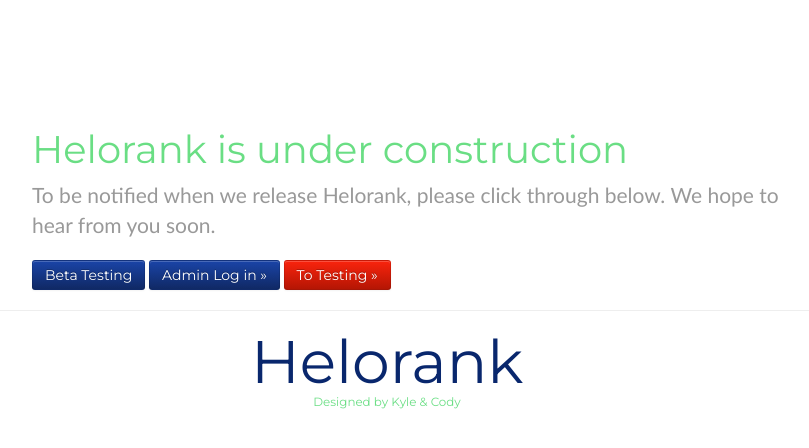
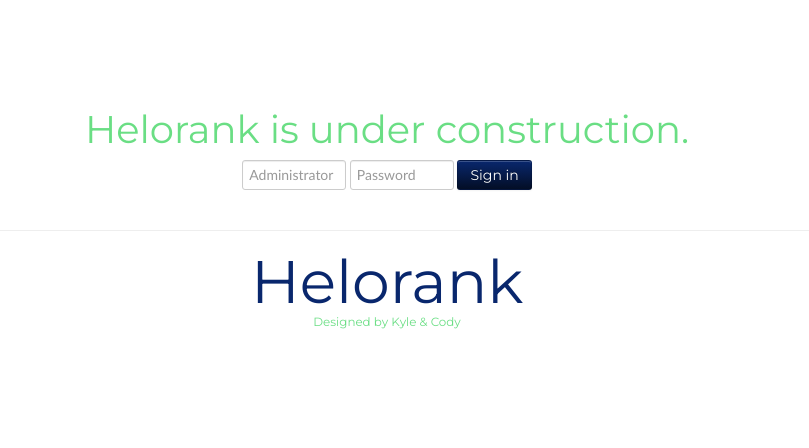
Before and after one commit to Helorank/Helorank, a Django app: page / in a window 1280 px wide. Shown: the top 448 px of the page, without its empty margins (253-1062 px from the left). Run offline with Django 3.2, Linux system fonts and the light colour scheme; some libraries are stand-ins or nearby versions.

Commit message:
Updated index page

```diff
--- a/templates/index/index.html
+++ b/templates/index/index.html
@@ -11,14 +11,16 @@
 {% endblock %}
 
 {% block content%}
-	<div class="container">
-	  <div class="span8 offset2">
-      <br>
-      <h1>Helorank is under construction</h1>
-      <p class="lead">To be notified when we release Helorank, please click through below. We hope to hear from you soon.</p>
-      <a class="btn btn-info" href="beta">Beta Testing</a>
-      <a class="btn btn-info" href="#admin-login">Admin Log in &raquo;</a>
-      <a class="btn btn-danger" href="#welcome">To Testing &raquo;</a>
+	<div class="container text-center">
+	  <div class="row">
+  	  <div class="span8 offset2">
+        <h1>Helorank is under construction.</h1>
+        <form class="form-inline">
+          <input type="text" class="input-small" placeholder="Administrator">
+          <input type="password" class="input-small" placeholder="Password">
+          <button type="submit" class="btn btn-primary">Sign in</button>
+        </form>
+      </div>
     </div>
   </div>
 {% endblock %}
--- a/templates/index/welcome.html
+++ b/templates/index/welcome.html
@@ -36,8 +36,8 @@
               <form>
                 <input class="input-block-level" type="text" placeholder="Username">
                 <input class="input-block-level" type="text" placeholder="Email">
-                <input class="input-block-level" type="text" placeholder="Password">
-                <input class="input-block-level" type="text" placeholder="Confirm Password">
+                <input class="input-block-level" type="password" placeholder="Password">
+                <input class="input-block-level" type="password" placeholder="Confirm Password">
                 <input id="email-signup" class="btn btn-inverse btn-block" type="submit" value="Sign up via email">
               </form>
             </div>
```
